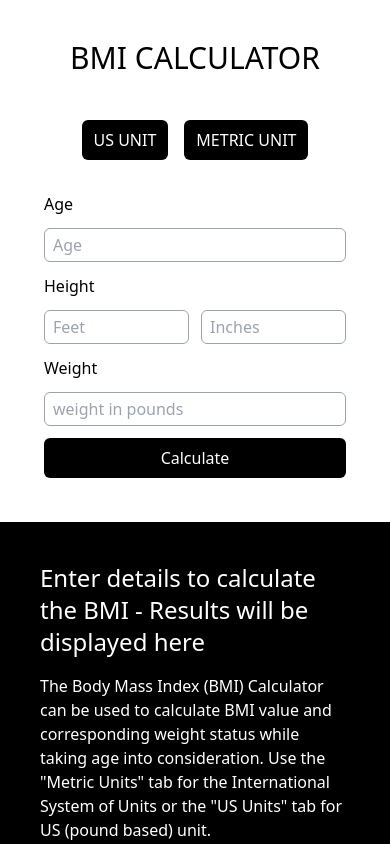
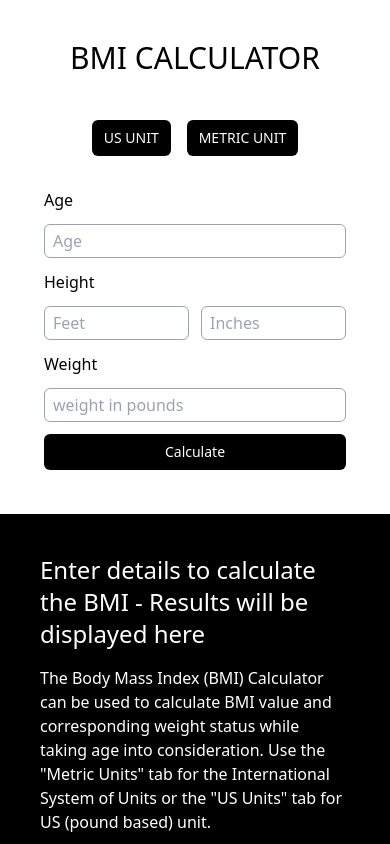
Before and after one commit to kaarthi290598/bmicalculator-react, a React (Create React App) app: page / in a window 390 px wide. Shown: the top 844 px of the page. Built offline with nearby package versions, Linux system fonts and the light colour scheme.

Commit message:
responsive

```diff
--- a/src/App.css
+++ b/src/App.css
@@ -1,5 +1,5 @@
 .button {
-  @apply bg-black text-white px-3 py-2 rounded-md;
+  @apply bg-black text-white px-3 py-2 text-sm rounded-md;
 }
 
 input {
--- a/src/App.js
+++ b/src/App.js
@@ -28,7 +28,7 @@ function App() {
   }
 
   return (
-    <div className="h-full sm:h-screen custom-mobile-landscape  ">
+    <div className="h-[100dvh] custom-mobile-landscape">
       <Formbmi
         bmi={bmi}
         setbmi={calculateBMIUS}
@@ -79,7 +79,7 @@ function Formbmi({ bmi, setbmi, setbmimetric }) {
   }
 
   return (
-    <div className="h-1/2 flex flex-col md:flex-row justify-center p-5">
+    <div className="md:h-1/2 flex flex-col md:flex-row justify-center p-5">
       <div className=" md:p-5 lg:p-10 p-5 text-center md:text-start md:flex md:items-center">
         <h1 className="hidden md:block md:text-5xl lg:text-6xl  text-2xl">
           BMI <br /> CALCULATOR
@@ -191,7 +191,7 @@ function Formbmi({ bmi, setbmi, setbmimetric }) {
 
 function Result({ bmi }) {
   return (
-    <div className="h-1/2 bg-black flex flex-col justify-center text-white gap-4 md:gap-9  p-10">
+    <div className="md:h-1/2 bg-black flex flex-col justify-center text-white gap-4 md:gap-9  p-10">
       <h2 className="text-2xl md:text-3xl">
         {bmi
           ? `Your BMI is ${bmi.toFixed(2)} kg/m2`
```
